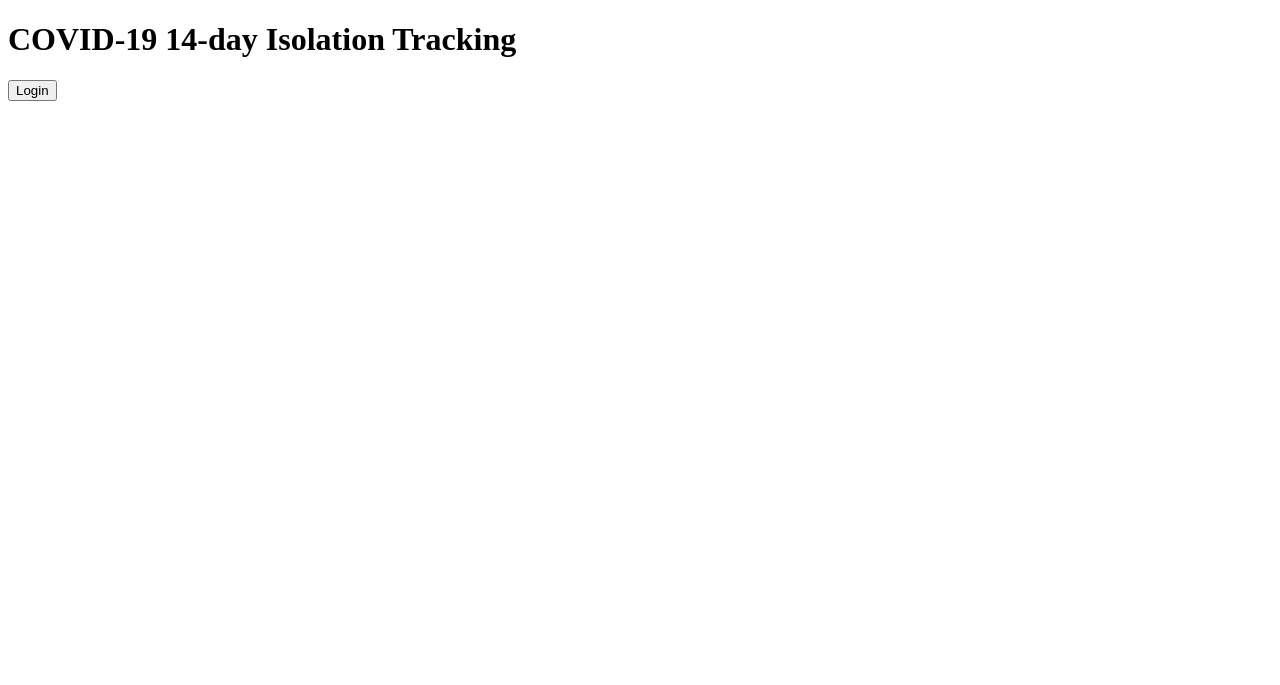
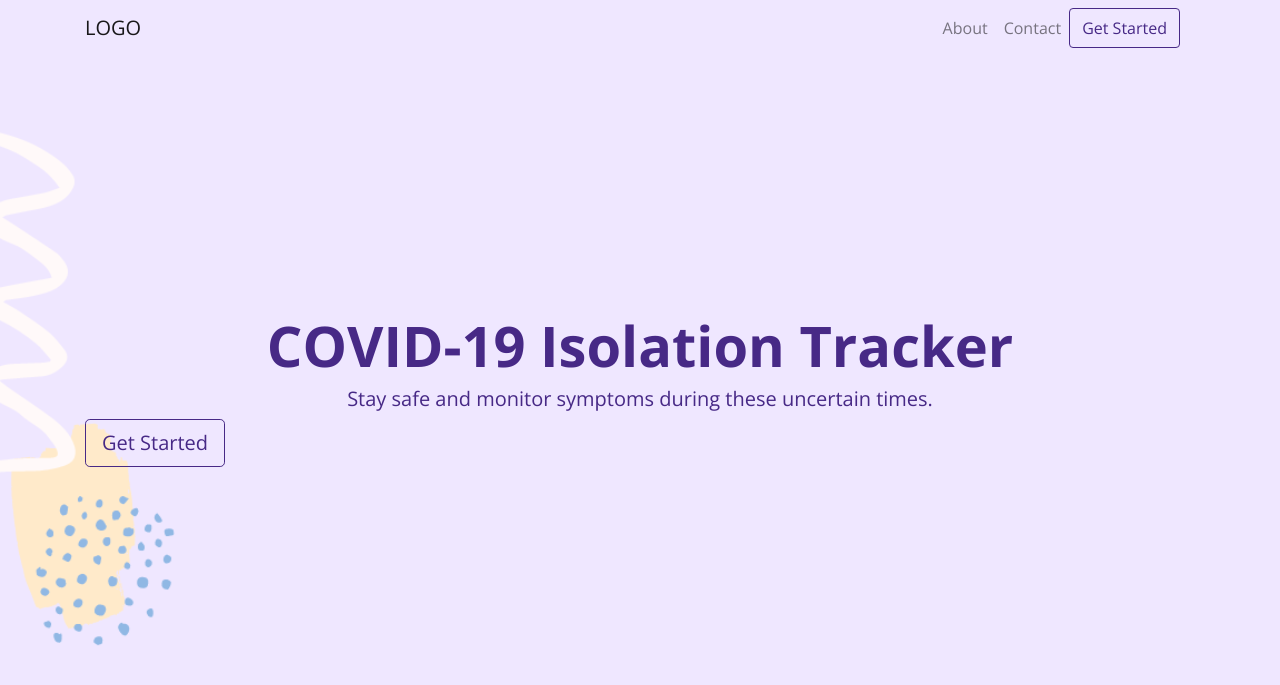
Before and after one commit to bekahma/isotracker-19, a Flask app: page / in a window 1280 px wide. Shown: the top 685 px of the page. Run offline with Flask 2, Linux system fonts and the light colour scheme; some libraries are stand-ins or nearby versions.

Commit message:
starting page halfway done

```diff
--- /dev/null
+++ b/templates/css/styles.css
@@ -0,0 +1,34 @@
+/* font imports */
+@import url('https://fonts.googleapis.com/css2?family=Open+Sans:wght@400;700&display=swap');
+
+body {
+    font-family: 'Open Sans';
+    background-image: url(../assets/backgrounds/landing_page.png);
+    background-size: cover;
+    color: #472986;
+}
+
+.navbar-dark .navbar-nav .nav-item {
+    margin: 0 2em;
+}
+
+.btn-outline-success {
+    color: #472986;
+    border-color: #472986;
+}
+
+.landing {
+    margin-top: 20%;
+    margin-bottom: 20%;
+    align-content: center;
+}
+
+.landing h1 {
+    font-size: 3.5em;
+    font-weight: bold;
+    text-align: center;
+}
+
+.landing h5 {
+    text-align: center;
+}
--- a/templates/index.html
+++ b/templates/index.html
@@ -1,10 +1,16 @@
 <!DOCTYPE html>
+
 <html lang="en" dir="ltr">
+	<head>
+		<!-- Required meta tags -->
+	  	<meta charset="utf-8">
+		<meta name="viewport" content="width=device-width, initial-scale=1, shrink-to-fit=no">
 
-<head>
-  <meta charset="utf-8">
-  <!-- <link rel="stylesheet" href="css/style.css"> -->
-  <title>COVID-19 Isolation Tracking</title>
+		<!-- Bootstrap CSS -->
+		<link rel="stylesheet" href="https://stackpath.bootstrapcdn.com/bootstrap/4.5.0/css/bootstrap.min.css" integrity="sha384-9aIt2nRpC12Uk9gS9baDl411NQApFmC26EwAOH8WgZl5MYYxFfc+NcPb1dKGj7Sk" crossorigin="anonymous">
+
+		<title>COVID-19 Isolation Tracker</title>
+		<link rel="stylesheet" href="css/styles.css">
 	</head>
 
 	<style type="text/css">
@@ -14,6 +20,43 @@
 	</style>
 
 	<body>
+
+		<!-- Navbar -->
+		<nav class="navbar navbar-expand-lg navbar-light" style="background-color: #efe7ff;">
+			<div class="container">
+			  <a class="navbar-brand" href="#">LOGO</a>
+			  <button class="navbar-toggler" type="button" data-toggle="collapse" data-target="#navbarNav" aria-controls="navbarNav" aria-expanded="false" aria-label="Toggle navigation">
+				<span class="navbar-toggler-icon"></span>
+			  </button>
+
+			  <div class="col-auto">
+				<div class="collapse navbar-collapse" id="navbarNav">
+				  <ul class="navbar-nav">
+					<li class="nav-item">
+					  	<a class="nav-link" href="#">About</a>
+					</li>
+					<li class="nav-item">
+						<a class="nav-link" href="#">Contact</a>
+				  </li>
+					<button class="btn btn-outline-success nav-item" type="button">Get Started</button>
+				  </ul>
+				</div>
+			  </div>
+			</div>
+		</nav>
+
+		<section class="landing">
+			<div class="container">
+				<h1>COVID-19 Isolation Tracker</h1>
+				<!--
+				<img src="./assets/images/health_heart.png"/>
+				-->
+				<h5>Stay safe and monitor symptoms during these uncertain times.</h5>
+				<button class="btn btn-outline-success btn-lg">Get Started</button>
+			</div>
+		</section>
+
+	<!--
 	{% if loggedin %}
 		<a href="/logout">Logout</a>
 		<a href="/home">Home</a>
@@ -25,9 +68,14 @@
 		<input type="submit" value = Login />
 	</form>
 	{% endif %}
+	-->
+
+		<!-- Optional JavaScript -->
+		<!-- jQuery first, then Popper.js, then Bootstrap JS -->
+		<script src="https://code.jquery.com/jquery-3.5.1.slim.min.js" integrity="sha384-DfXdz2htPH0lsSSs5nCTpuj/zy4C+OGpamoFVy38MVBnE+IbbVYUew+OrCXaRkfj" crossorigin="anonymous"></script>
+		<script src="https://cdn.jsdelivr.net/npm/popper.js@1.16.0/dist/umd/popper.min.js" integrity="sha384-Q6E9RHvbIyZFJoft+2mJbHaEWldlvI9IOYy5n3zV9zzTtmI3UksdQRVvoxMfooAo" crossorigin="anonymous"></script>
+		<script src="https://stackpath.bootstrapcdn.com/bootstrap/4.5.0/js/bootstrap.min.js" integrity="sha384-OgVRvuATP1z7JjHLkuOU7Xw704+h835Lr+6QL9UvYjZE3Ipu6Tp75j7Bh/kR0JKI" crossorigin="anonymous"></script>
 
 	</body>
 
-<script></script>
-
 </html>
```
Also changed, not shown: templates/assets/backgrounds/landing_page.png (added), templates/assets/backgrounds/login.png (added), templates/assets/images/health_heart.png (added), 1 other file. Lines whose indentation alone changed are shown as unchanged.
